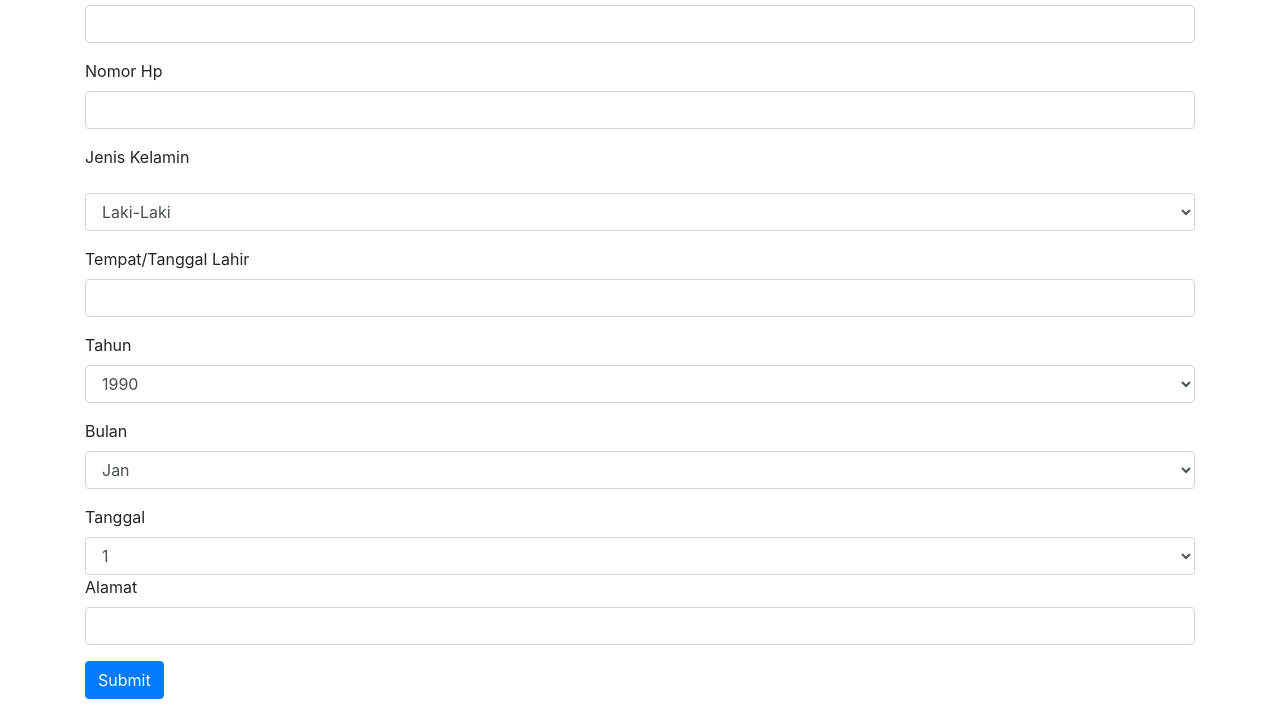
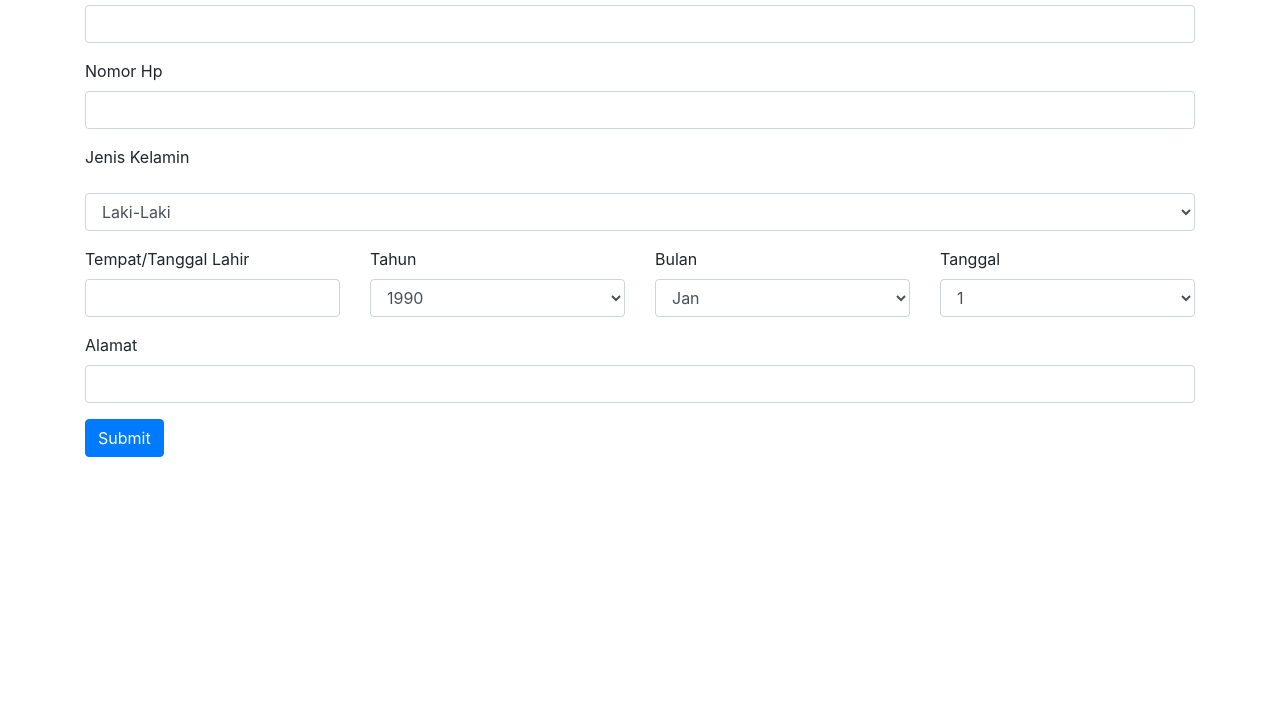
Before and after one commit to Nuhraadityo06/LATIHAN2, a plain HTML site: page index.html in a window 1280 px wide. Shown: the part 83-800 px from the top of the page. Drawn offline with nearby package versions, Linux system fonts and the light colour scheme.

Commit message:
Update index.html

```diff
--- a/index.html
+++ b/index.html
@@ -25,7 +25,6 @@
           <input type="text" class="form-control" name="hp" id="hp"/>
         </div>
 
-
         <div class="form-group">
           <label for="jenis_kelamin">Jenis Kelamin</label>
         </div>
@@ -35,10 +34,16 @@
             <option value="perempuan">Perempuan</option>
           </select>
         </div>
-        <div class="form-group">
-          <label for="tempat" class="">Tempat/Tanggal Lahir</label>
-          <input type="tempat" class="form-control" id="tempat" placeholder="">
-         </div>
+
+      <section>
+          <div class="row">
+            <div class="col">
+              <div class="form-group">
+                <label for="tempat" class="">Tempat/Tanggal Lahir</label>
+                <input type="tempat" class="form-control" id="tempat" placeholder="">
+               </div>
+             </div>
+        <div class="col">
          <div class="form-group">
           <label for="tanggal" class="">Tahun</label>
           <select class="form-control" name="tanggal">
@@ -55,6 +60,8 @@
             <option value="2000">2000</option>
           </select>
         </div>
+      </div>
+        <div class="col">
           <div class="form-group">
           <label for="bulan" class="">Bulan</label>
           <select class="form-control" name="bulan">
@@ -68,7 +75,9 @@
             <option value="ags">Ags</option>
             <option value="september">Sept</option>
           </select>
+          </div>
         </div>
+      <div class="col">
         <div class="form-group">
           <label for="tanggal" class="">Tanggal</label>
           <select class="form-control" name="tanggal">
@@ -86,10 +95,12 @@
             <option value="12">12</option>
             <option value="13">13</option>
             <option value="25">25</option>
-
-
-
           </select>
+        </div>
+      </div>
+      </div>
+    </row>
+  </section>
 
 
 
```
